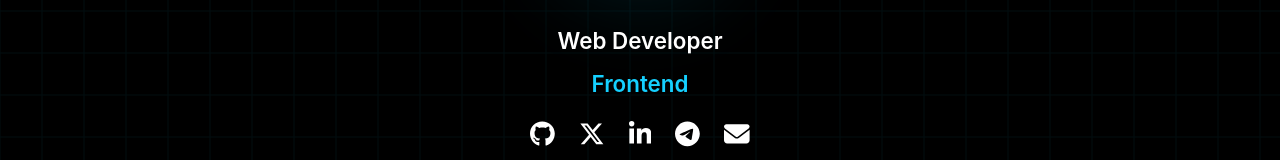
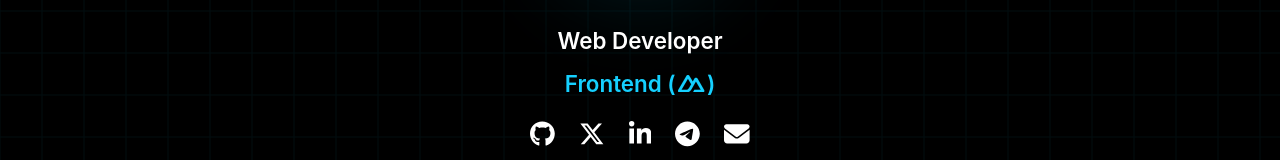
Before and after one commit to samithseu/website, a React (Vite) app: page / in a window 1280 px wide. Shown: the part 409-569 px from the top of the page. Built offline with nearby package versions, Linux system fonts and the light colour scheme.

Commit message:
changing styles for /projects page

```diff
--- /dev/null
+++ b/src/components/NuxtLogo.jsx
@@ -0,0 +1,13 @@
+const NuxtLogo = () => {
+  return (
+    <svg
+      viewBox="0 0 300 200"
+      fill="currentColor"
+      xmlns="http://www.w3.org/2000/svg"
+    >
+      <path d="M168 200H279C282.542 200 285.932 198.756 289 197C292.068 195.244 295.23 193.041 297 190C298.77 186.959 300.002 183.51 300 179.999C299.998 176.488 298.773 173.04 297 170.001L222 41C220.23 37.96 218.067 35.7552 215 34C211.933 32.2448 207.542 31 204 31C200.458 31 197.067 32.2448 194 34C190.933 35.7552 188.77 37.96 187 41L168 74L130 9.99764C128.228 6.95784 126.068 3.75491 123 2C119.932 0.245087 116.542 0 113 0C109.458 0 106.068 0.245087 103 2C99.9323 3.75491 96.7717 6.95784 95 9.99764L2 170.001C0.226979 173.04 0.00154312 176.488 1.90993e-06 179.999C-0.0015393 183.51 0.229648 186.959 2 190C3.77035 193.04 6.93245 195.244 10 197C13.0675 198.756 16.4578 200 20 200H90C117.737 200 137.925 187.558 152 164L186 105L204 74L259 168H186L168 200ZM89 168H40L113 42L150 105L125.491 147.725C116.144 163.01 105.488 168 89 168Z"></path>
+    </svg>
+  );
+};
+
+export default NuxtLogo;
--- /dev/null
+++ b/src/components/SectionTitle.jsx
@@ -0,0 +1,10 @@
+const SectionTitle = ({ sectionTitle, icon }) => {
+  return (
+    <h1 className="section-title">
+      {icon}
+      {sectionTitle}
+    </h1>
+  );
+};
+
+export default SectionTitle;
--- a/src/index.css
+++ b/src/index.css
@@ -82,6 +82,24 @@ video {
   color: var(--blue);
   text-decoration: none;
 }
+
+.subtext.skill {
+  color: var(--blue);
+  text-decoration: none;
+  display: flex;
+  align-items: center;
+  gap: 0.15rem;
+
+  & svg {
+    width: max-content !important;
+    height: 1.1rem;
+    aspect-ratio: initial;
+    fill: var(--blue);
+    stroke: var(--blue);
+    cursor: pointer;
+    transition: all 300ms ease-out;
+  }
+}
 .nav-item {
   font-weight: 600;
   text-transform: capitalize;
@@ -93,7 +111,7 @@ video {
 .section-title {
   font-size: 1.4rem;
   text-transform: capitalize;
-  margin-bottom: 0.5rem;
+  margin-bottom: 1rem;
   text-transform: uppercase;
   font-weight: bold;
   color: var(--blue);
@@ -366,21 +384,26 @@ video {
   & .loading {
     color: var(--blue);
   }
+  @media screen and (width >= 768px) {
+    &:has(.project-card:hover) .project-card:not(:hover) {
+      filter: blur(3px) brightness(38%);
+    }
+  }
 }
 
 .project-card {
   text-align: center;
   width: 100%;
   height: max-content;
-  padding: 0.5rem 1.5rem;
-  border: 1px solid var(--blue);
+  padding: 0.6rem 1.5rem;
+  border: 2px solid var(--blue);
   border-radius: 0.5rem;
   text-decoration: none;
-  background-color: transparent;
-  transition: all 350ms cubic-bezier(0.075, 0.82, 0.165, 1);
+  transition: all 300ms ease-out;
   display: flex;
   align-items: center;
   gap: 0.5rem;
+  filter: blur(0px);
 
   & svg {
     aspect-ratio: initial;
@@ -396,19 +419,15 @@ video {
     color: var(--blue);
   }
 
-  &:hover {
-    scale: 0.98;
-    background-color: var(--blue);
-  }
-  &:hover .project-title {
-    color: var(--black);
-  }
-  &:hover svg {
-    fill: var(--black);
+  @media screen and (width >= 768px) {
+    &:hover {
+      scale: 1.08;
+    }
   }
 }
 
 .center {
+  /* for aligning the spnner */
   display: flex;
   justify-content: center;
   align-items: center;
--- a/src/pages/About.jsx
+++ b/src/pages/About.jsx
@@ -1,5 +1,6 @@
 import AnimatedPage from "../components/AnimatedPage";
 import AboutIcon from "../components/AboutIcon";
+import SectionTitle from "../components/SectionTitle";
 
 const About = () => {
   let today = new Date();
@@ -9,12 +10,9 @@ const About = () => {
   return (
     <>
       <AnimatedPage className="about-container container">
-        <h1 className="section-title">
-          about
-          <AboutIcon />
-        </h1>
+        <SectionTitle sectionTitle="About" icon={<AboutIcon />} />
         <p>
-          My name is <span className="highlight">Samith Seu </span>, a{" "}
+          My name is <span className="highlight">Samith Seu</span>, a{" "}
           <span className="highlight">{age}</span> year-old IT student, studying
           in IT major at{" "}
           <a
--- a/src/pages/Blog.jsx
+++ b/src/pages/Blog.jsx
@@ -1,13 +1,11 @@
 import AnimatedPage from "../components/AnimatedPage";
 import BlogIcon from "../components/BlogIcon";
+import SectionTitle from "../components/SectionTitle";
 
 const Blog = () => {
   return (
     <AnimatedPage className="blog-container container">
-      <h1 className="section-title">
-        Blog
-        <BlogIcon />
-      </h1>
+      <SectionTitle sectionTitle="Blog" icon={<BlogIcon />} />
       <p className="section-text">No blog yet!</p>
     </AnimatedPage>
   );
--- a/src/pages/Home.jsx
+++ b/src/pages/Home.jsx
@@ -5,6 +5,8 @@ import Telegram from "../components/Telegram";
 import Email from "../components/Email";
 import { motion } from "framer-motion";
 import M_Logo from "../components/M_Logo";
+import NuxtLogo from "../components/NuxtLogo";
+import { Link } from "react-router-dom";
 
 function Home() {
   const transition = { duration: 0.7, ease: [0.25, 0.1, 0.25, 1] };
@@ -41,9 +43,17 @@ function Home() {
         <motion.h2
           transition={transition}
           variants={variants}
-          className="subtext highlight"
+          className="subtext skill"
         >
-          frontend
+          frontend (
+          <Link
+            title="Nuxt.JS, The Intuitive Vue Framework"
+            to="https://nuxt.com/"
+            target="_blank"
+          >
+            <NuxtLogo />
+          </Link>
+          )
         </motion.h2>
 
         {/* social */}
--- a/src/pages/Projects.jsx
+++ b/src/pages/Projects.jsx
@@ -3,6 +3,7 @@ import ProjectIcon from "../components/ProjectIcon";
 import GitHub from "../components/GitHub";
 import { useState, useEffect } from "react";
 import { Link } from "react-router-dom";
+import SectionTitle from "../components/SectionTitle";
 
 const Projects = () => {
   const [projects, setProjects] = useState([]);
@@ -26,10 +27,7 @@ const Projects = () => {
 
   return (
     <AnimatedPage className="project-container container">
-      <h1 className="section-title">
-        Projects
-        <ProjectIcon />
-      </h1>
+      <SectionTitle sectionTitle="Projects" icon={<ProjectIcon />} />
       <p className="section-text">
         All <span className="highlight">{projects.length}</span> projects are
         from my{" "}
```
Also changed, not shown: src/components/ReactLogo.jsx (added, +22 -0 lines), src/components/VueLogo.jsx (added, +17 -0 lines).
